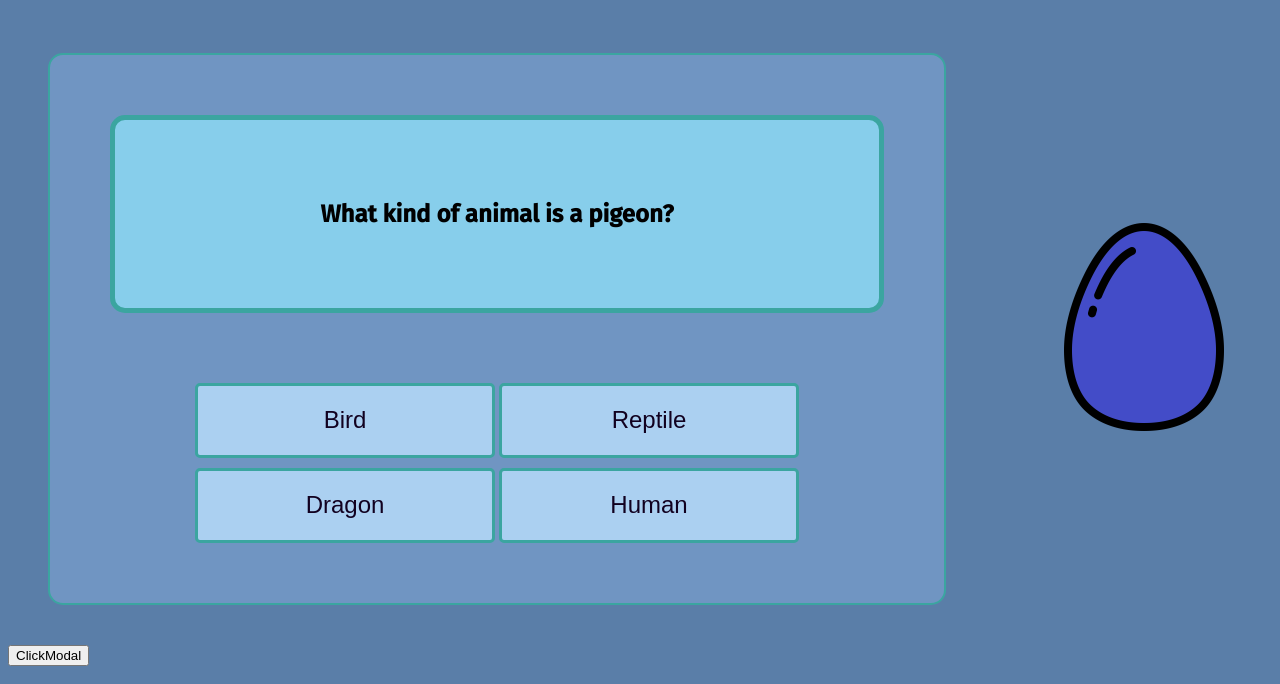
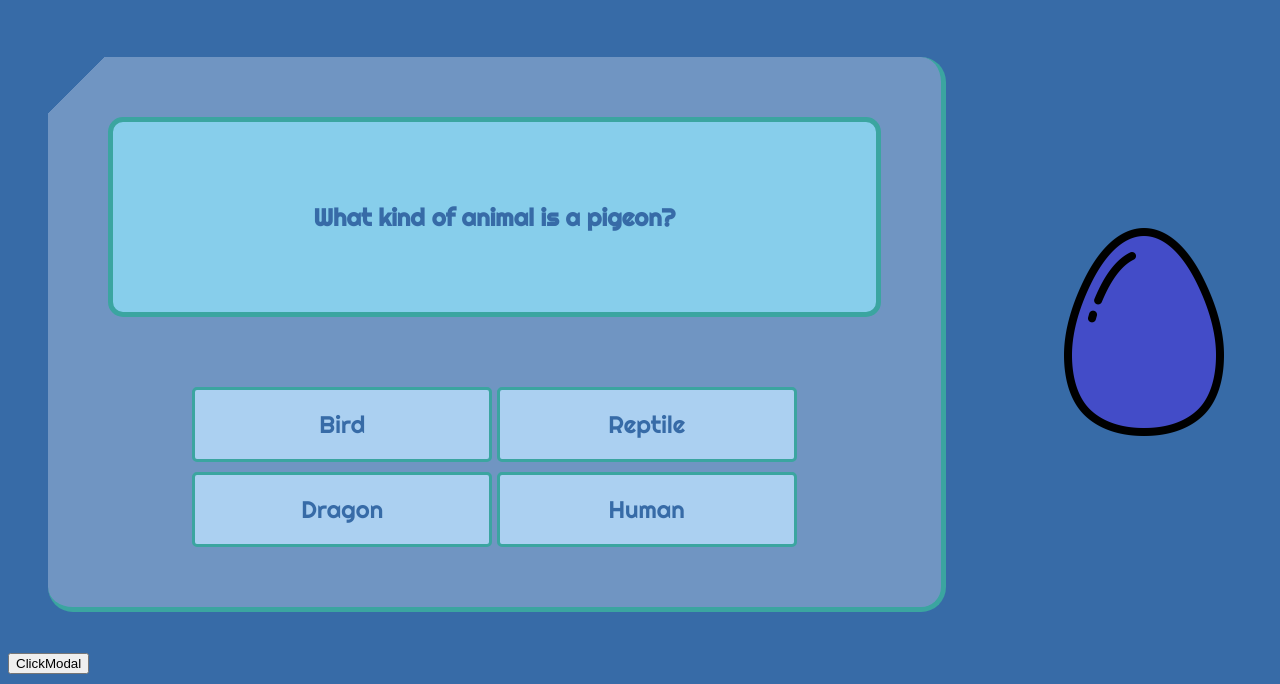
Before and after one commit to Singular-Pigeon/pigeon-front-end, a plain HTML site: page index.html in a window 1280 px wide. Shown: the part 116-800 px from the top of the page. Drawn offline with Linux system fonts and the light colour scheme.

Commit message:
added styling

```diff
--- a/index.html
+++ b/index.html
@@ -4,7 +4,7 @@
 		<meta charset="UTF-8" />
 		<meta name="viewport" content="width=device-width, initial-scale=1.0" />
 		<link
-			href="https://fonts.googleapis.com/css2?family=Fira+Sans:wght@500&display=swap"
+			href="https://fonts.googleapis.com/css2?family=Righteous&display=swap"
 			rel="stylesheet"
 		/>
 		<link href="styles.css" rel="stylesheet" />
--- a/styles.css
+++ b/styles.css
@@ -1,6 +1,7 @@
 body {
-	background-color: rgb(90, 126, 168);
-	font-family: 'Fira Sans', sans-serif;
+	background-color: rgb(55, 107, 167);
+	font-family: 'Righteous', cursive;
+	color: rgb(186, 211, 247);
 }
 .welcome {
 	text-align: center;
@@ -19,13 +20,26 @@ li {
 }
 
 .trivia-card {
+	color: rgb(55, 107, 167);
 	background-color: rgb(112, 149, 194);
-	border: 2px solid rgb(59, 165, 160);
-	border-radius: 15px;
+	/* box-shadow: 0px 0px 10px black; */
+	border-bottom-left-radius: 25px;
+	border-bottom-right-radius: 25px;
+	border-top-right-radius: 25px;
+
+	background: linear-gradient(
+		135deg,
+		transparent 40px,
+		rgb(112, 149, 194) 20px
+	);
+
+	/* border-radius: 15px; */
 	text-align: center;
 	padding: 60px;
 	margin: 40px;
 	width: 65%;
+	border-right: 5px solid rgb(59, 165, 160);
+	border-bottom: 5px solid rgb(59, 165, 160);
 }
 .winner-not-active {
 	display: none;
@@ -48,14 +62,15 @@ li {
 }
 
 .trivia-button {
+	color: rgb(55, 107, 167);
 	border: 3px solid rgb(59, 165, 160);
 	border-radius: 5px;
-	color: rgb(17, 1, 32);
 	background-color: rgb(171, 208, 241);
 	width: 300px;
 	height: 75px;
 	margin-top: 10px;
 	font-size: 1.5em;
+	font-family: 'Righteous', cursive;
 }
 
 .trivia-button:hover {
```
